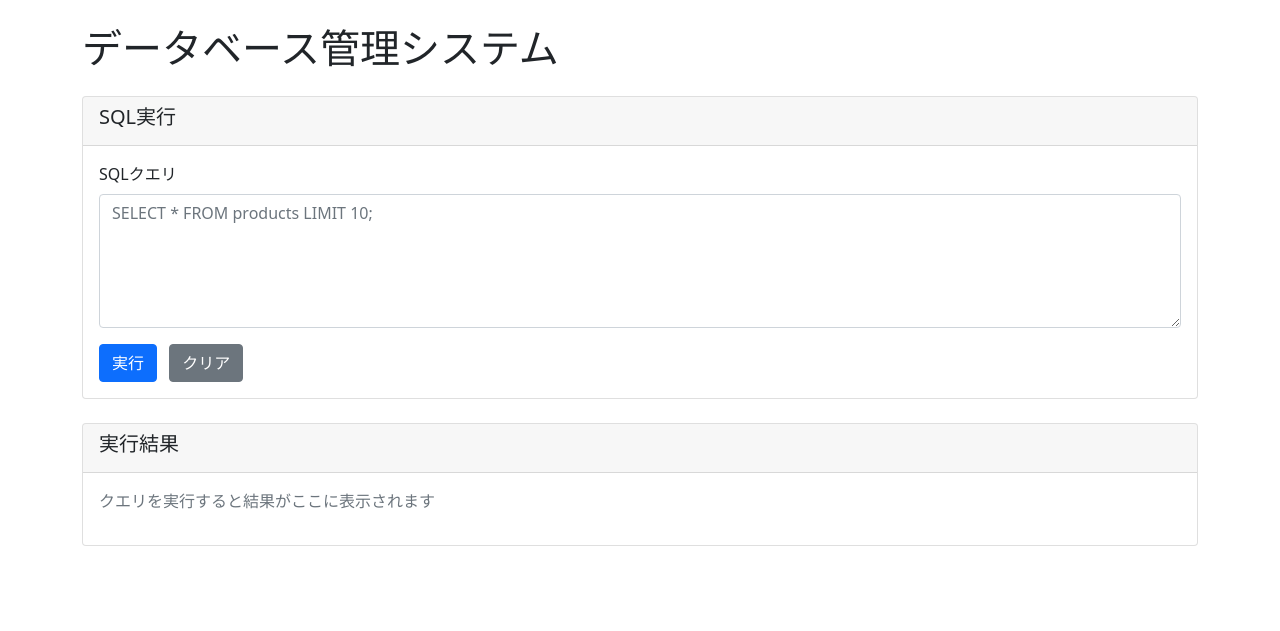
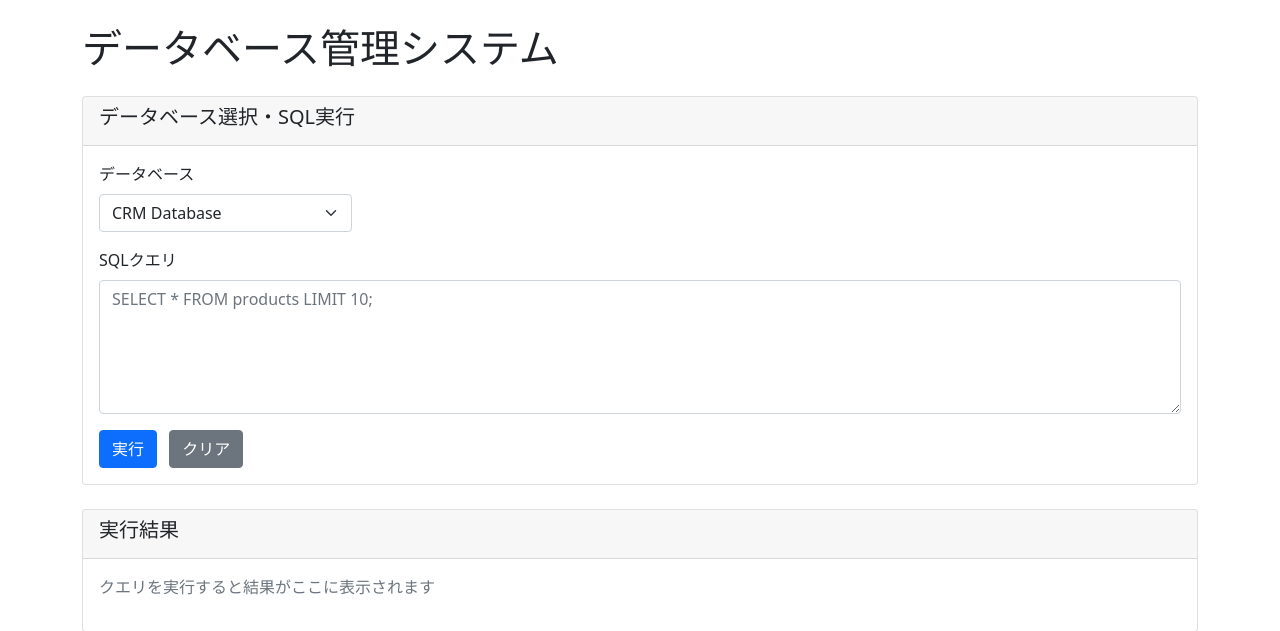
Before and after one commit to takehig/Database-Management, a FastAPI app: page / in a window 1280 px wide. Shown: the top 631 px of the page. Run offline with FastAPI, Linux system fonts and the light colour scheme; some libraries are stand-ins or nearby versions.

Commit message:
[ADD] データベース選択機能追加 - CRM/ProductMaster/AIChat切り替え対応

```diff
--- a/main.py
+++ b/main.py
@@ -9,19 +9,36 @@ import uvicorn
 app = FastAPI()
 templates = Jinja2Templates(directory="templates")
 
-# データベース接続設定
-DB_CONFIG = {
-    "host": "localhost",
-    "port": 5432,
-    "user": "crm_user",
-    "password": "crm123",
-    "database": "crm"
+# データベース設定
+DB_CONFIGS = {
+    "crm": {
+        "host": "localhost",
+        "port": 5432,
+        "user": "crm_user",
+        "password": "crm123",
+        "database": "crm"
+    },
+    "productmaster": {
+        "host": "localhost",
+        "port": 5432,
+        "user": "productmaster_user",
+        "password": "productmaster123",
+        "database": "productmaster"
+    },
+    "aichat": {
+        "host": "localhost",
+        "port": 5432,
+        "user": "wealthai_user",
+        "password": "wealthai123",
+        "database": "aichat"
+    }
 }
 
-def get_db_connection():
+def get_db_connection(db_name="crm"):
     """データベース接続"""
     try:
-        connection = psycopg2.connect(**DB_CONFIG)
+        config = DB_CONFIGS.get(db_name, DB_CONFIGS["crm"])
+        connection = psycopg2.connect(**config)
         return connection
     except Exception as e:
         print(f"Database connection error: {e}")
@@ -38,13 +55,14 @@ async def execute_sql(request: Request):
     try:
         data = await request.json()
         sql = data.get("sql", "").strip()
+        db_name = data.get("database", "crm")
 
         if not sql:
             return {"status": "error", "error": "SQLクエリが空です"}
 
-        connection = get_db_connection()
+        connection = get_db_connection(db_name)
         if not connection:
-            return {"status": "error", "error": "データベース接続エラー"}
+            return {"status": "error", "error": f"データベース接続エラー ({db_name})"}
 
         cursor = connection.cursor(cursor_factory=RealDictCursor)
         cursor.execute(sql)
--- a/templates/index.html
+++ b/templates/index.html
@@ -14,9 +14,19 @@
             <div class="col-md-12">
                 <div class="card">
                     <div class="card-header">
-                        <h5>SQL実行</h5>
+                        <h5>データベース選択・SQL実行</h5>
                     </div>
                     <div class="card-body">
+                        <div class="row mb-3">
+                            <div class="col-md-3">
+                                <label for="databaseSelect" class="form-label">データベース</label>
+                                <select class="form-select" id="databaseSelect">
+                                    <option value="crm">CRM Database</option>
+                                    <option value="productmaster">ProductMaster Database</option>
+                                    <option value="aichat">AIChat Database</option>
+                                </select>
+                            </div>
+                        </div>
                         <div class="mb-3">
                             <label for="sqlQuery" class="form-label">SQLクエリ</label>
                             <textarea class="form-control" id="sqlQuery" rows="5" placeholder="SELECT * FROM products LIMIT 10;"></textarea>
@@ -47,6 +57,8 @@
     <script>
         async function executeQuery() {
             const query = document.getElementById("sqlQuery").value.trim();
+            const database = document.getElementById("databaseSelect").value;
+
             if (!query) {
                 alert("SQLクエリを入力してください");
                 return;
@@ -60,6 +72,7 @@
                     },
                     body: JSON.stringify({
                         sql: query,
+                        database: database,
                         params: []
                     })
                 });
```
